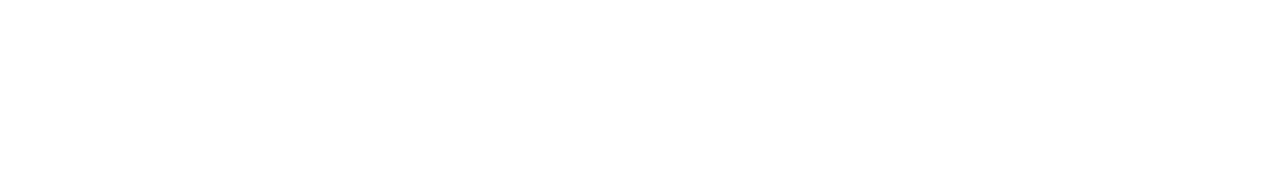
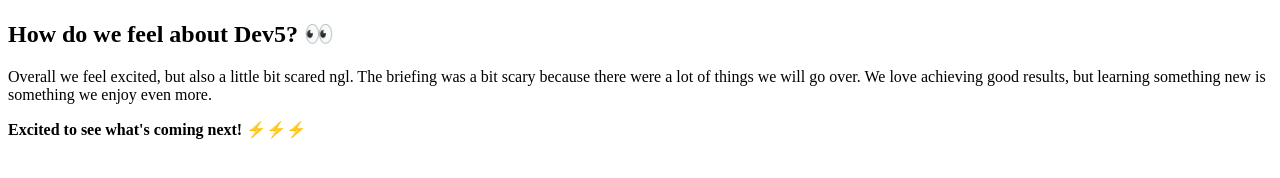
Before and after one commit to grietbeyens/DEV5-LAB1, a plain HTML site: page index.html in a window 1280 px wide. Drawn offline with Linux system fonts and the light colour scheme.

Commit message:
feat: add content to index.html

```diff
--- a/index.html
+++ b/index.html
@@ -5,9 +5,13 @@
     <meta charset="UTF-8">
     <meta http-equiv="X-UA-Compatible" content="IE=edge">
     <meta name="viewport" content="width=device-width, initial-scale=1.0">
-    <title>Document</title>
+    <title>How we feel</title>
 </head>
 <body>
-
+    <h2>How do we feel about Dev5? 👀</h2>
+    <p>Overall we feel excited, but also a little bit scared ngl.
+    The briefing was a bit scary because there were a lot of things we will go over.
+    We love achieving good results, but learning something new is something we enjoy even more.</p>
+    <strong>Excited to see what's coming next! ⚡⚡⚡</strong>
 </body>
 </html>
```
